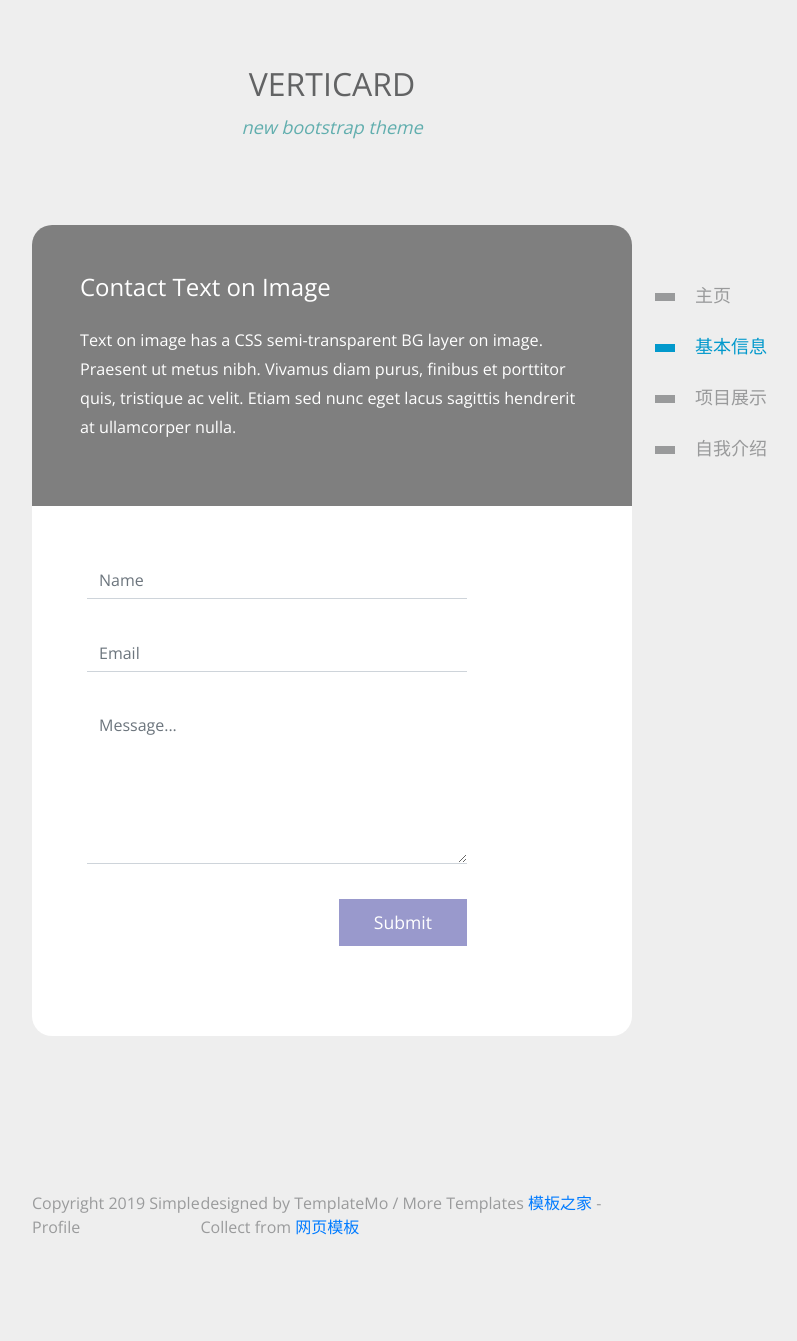
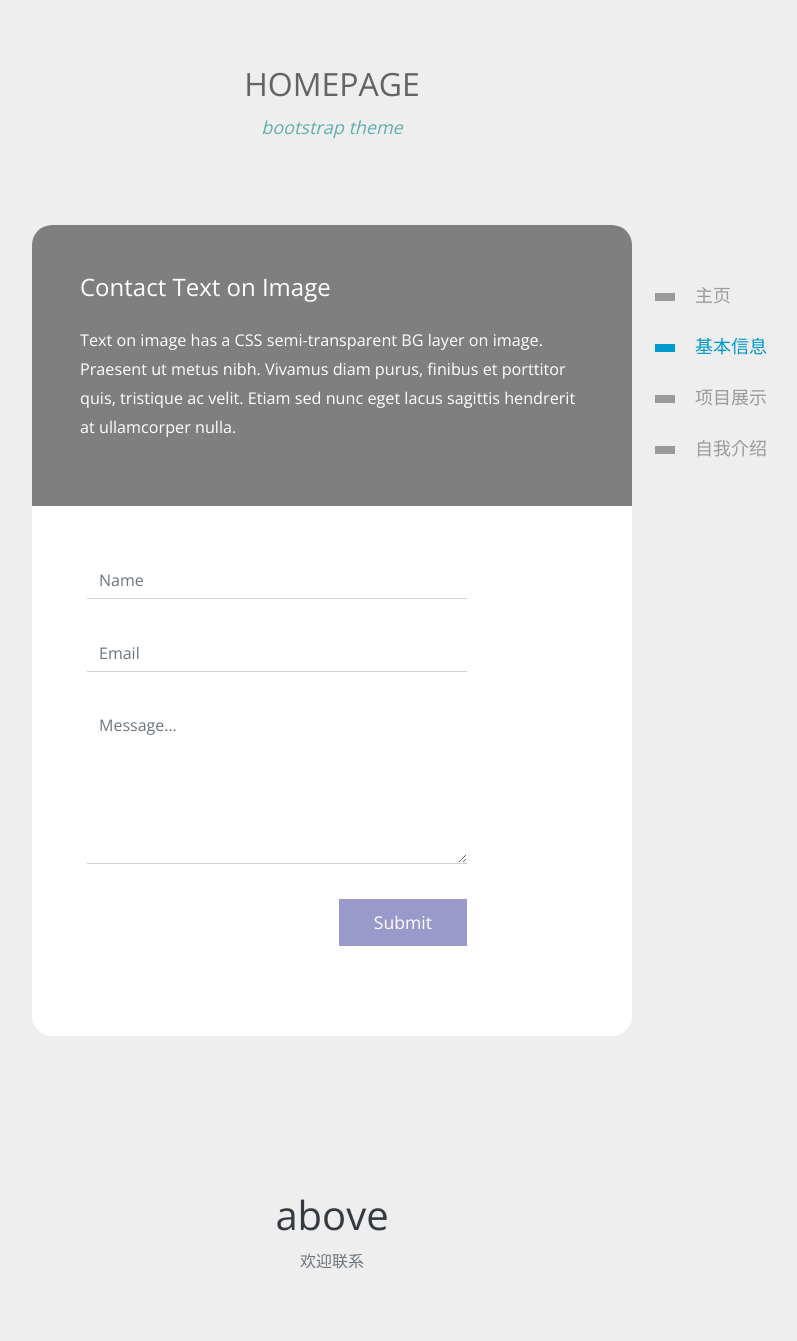
Before and after one commit to LCW88/-, a plain HTML site: page Information.html in a window 1280 px wide. Shown: the whole page, without its empty margins (308-1105 px from the left). Before the commit the page ends 1289 px from the top, so only its background shows below. Drawn offline with nearby package versions, Linux system fonts and the light colour scheme.

Commit message:
页面切换错误

```diff
--- a/Information.html
+++ b/Information.html
@@ -22,8 +22,8 @@ Template re-distribution is NOT allowed on any kind of download website. Thank y
 <body>
     <div class="tm-page-container mx-auto">
         <header class="tm-header text-center">
-            <h1 class="tm-title text-uppercase">Verticard</h1>
-            <p class="tm-primary-color"><i>new bootstrap theme</i></p>
+            <h1 class="tm-title text-uppercase">Homepage</h1>
+            <p class="tm-primary-color"><i>bootstrap theme</i></p>
         </header>
 
         <section class="tm-section">
@@ -86,8 +86,14 @@ Template re-distribution is NOT allowed on any kind of download website. Thank y
         </section>
 
         <footer>
-            <span>Copyright 2019 Simple Profile</span>
-            <span>designed by TemplateMo / More Templates <a href="http://www.cssmoban.com/" target="_blank" title="模板之家">模板之家</a> - Collect from <a href="http://www.cssmoban.com/" title="网页模板" target="_blank">网页模板</a></span>
+            <div class="container text-center">
+                <figure>
+                    <a href="" class="text-dark">
+                        <h1>above</h1>
+                    </a>
+                    <p class="text-muted">欢迎联系</p>
+                </figure>
+            </div>
         </footer>
     </div>
 </body>
```
